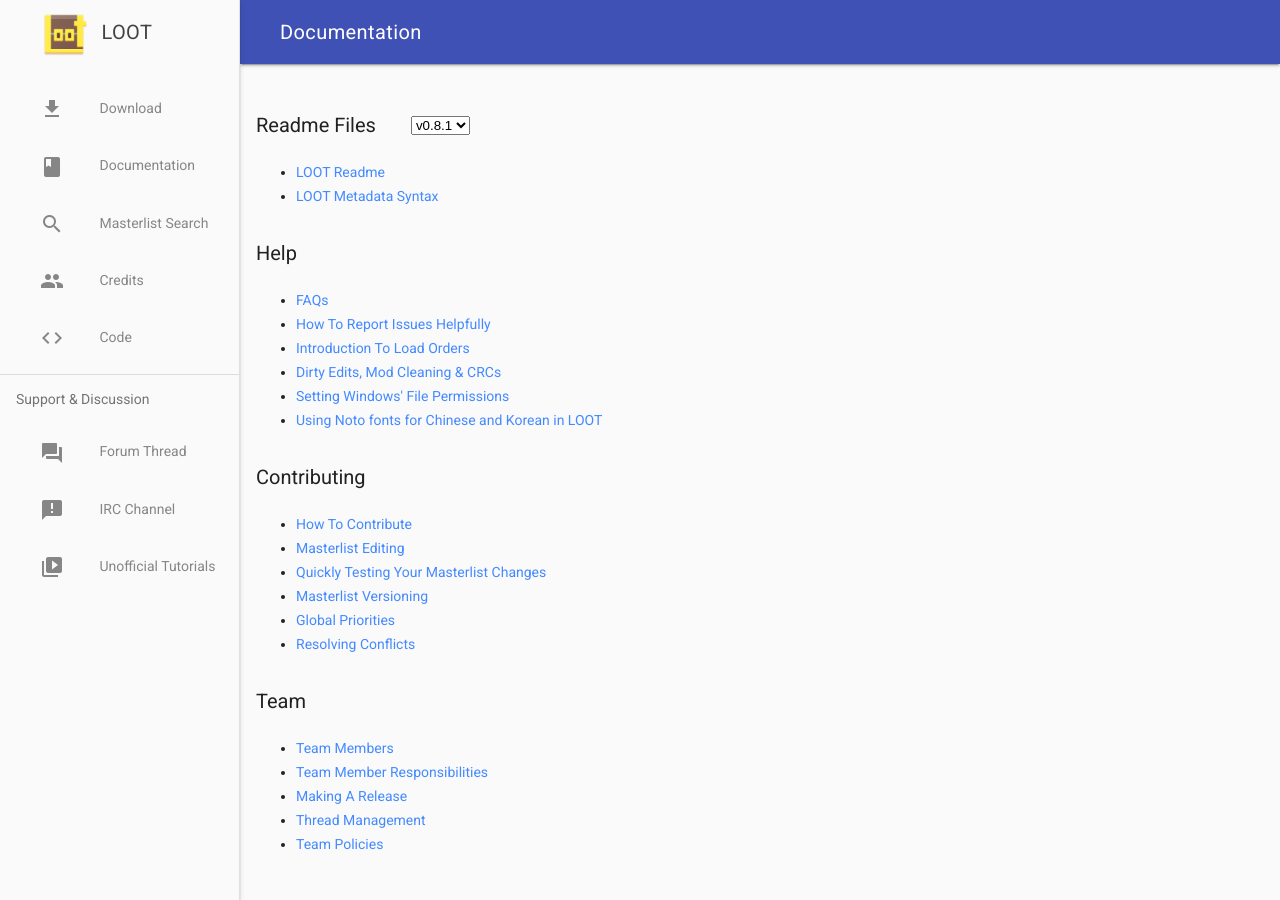
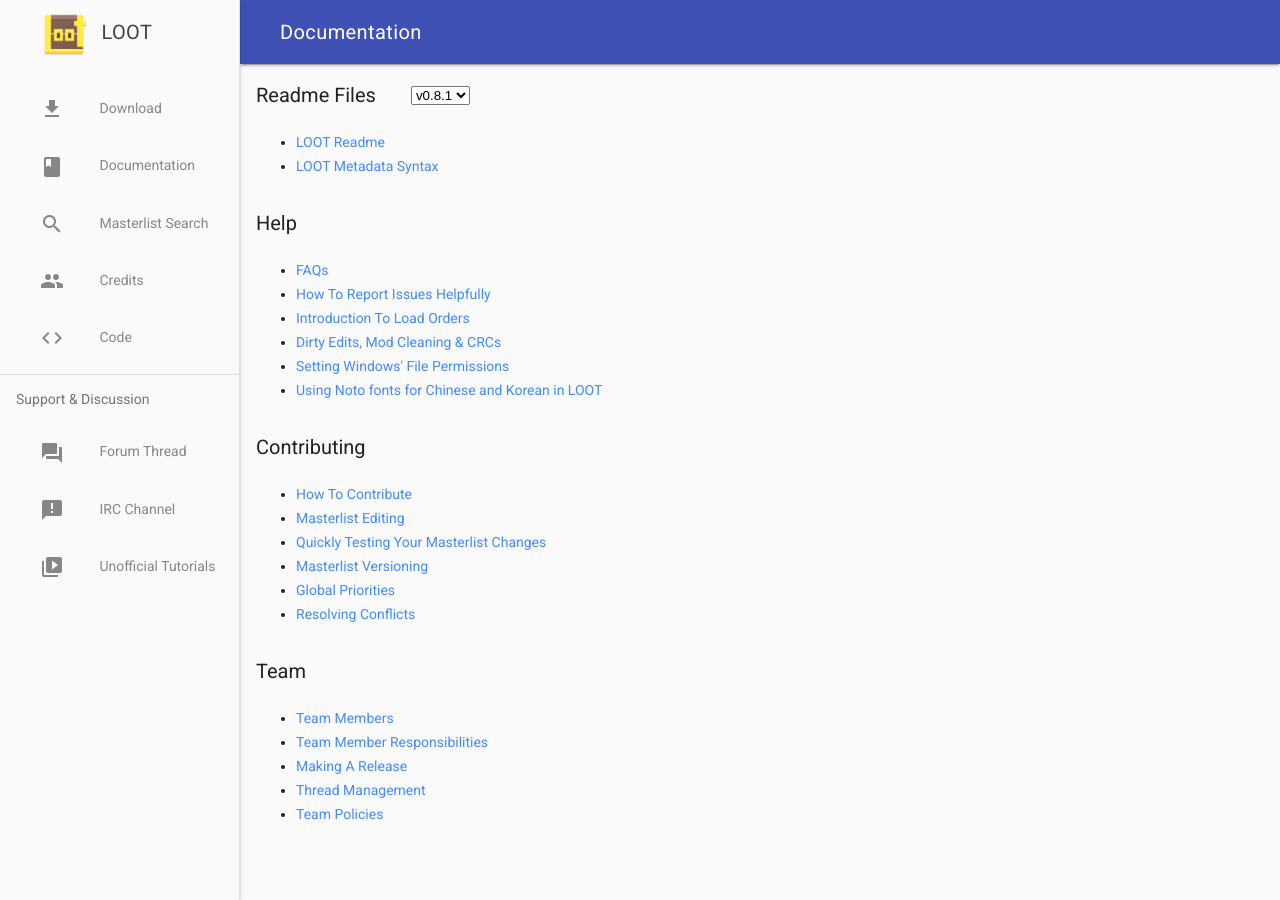
Before and after one commit to loot/loot.github.io, a Jekyll site: the page built from docs/index.html, in a window 1280 px wide. Built offline with Jekyll 4.4.1, drawn with Linux system fonts in a browser that asks for light colours; nearby versions of some CDN libraries.

Commit message:
Remove extra heading margin

```diff
--- a/css/style.css
+++ b/css/style.css
@@ -138,6 +138,7 @@
   left: 30px;
 }
 
+/* Improve code styling. */
 pre {
   border: 1px solid #e1e4e5;
   background-color: white;
@@ -149,10 +150,14 @@
   color: black;
   border: none;
 }
-
 code:not(.loot-search-result) {
   background-color: white;
   padding: 2px 5px;
   color: #E74C3C;
   border: 1px solid #e1e4e5;
 }
+
+/* Remove extra margin above the first heading of a page. */
+h3:first-child {
+  margin-top: 0;
+}
```
